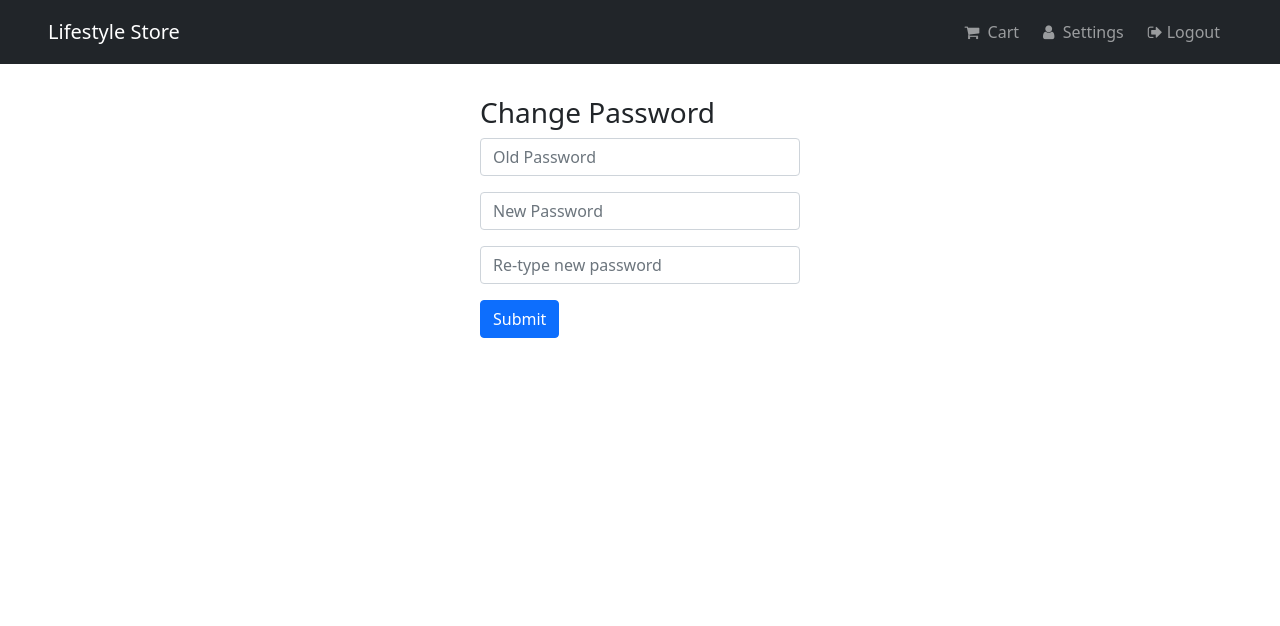
After one commit to Rguptaah/Simple-E-commerce-website, a PHP site: page /settings.php in a window 1280 px wide. The commit adds this page. Shown: the top 626 px of the page. Run offline with PHP 8.4, Linux system fonts and the light colour scheme; the visitor is signed in with stand-in values (Sample User, id 1); data that the repository does not hold is empty.

Commit message:
some php is added for cart and setting

```diff
--- a/login_submit.php
+++ b/login_submit.php
@@ -10,6 +10,7 @@ if (isset($_POST['submit'])) {
         echo "There is no any user registered with this email";
     } else {
         $row = mysqli_fetch_array($result);
+        $name = $_SESSION['username'];
         $_SESSION['email'] = $email;
         $_SESSION['id'] = mysqli_insert_id($conn);
         header('location:products.php');
--- /dev/null
+++ b/settings.php
@@ -0,0 +1,60 @@
+<?php
+include("./includes/common.php");
+if (!isset($_SESSION['email'])) {
+    header("location:login.php");
+}
+if (isset($_SESSION['update'])) {
+    $new_password = $_POST['new_pass'];
+    $retype_password = $_POST['retype_pass'];
+    if ($new_password ===  $retype_password) {
+        $u = "Update `users` where id = ";
+    }
+}
+?>
+
+
+
+<!DOCTYPE html>
+<html lang="en">
+
+<head>
+    <meta charset="UTF-8">
+    <meta http-equiv="X-UA-Compatible" content="IE=edge">
+    <meta name="viewport" content="width=device-width, initial-scale=1.0">
+    <title>Settings</title>
+    <link rel="stylesheet" href="https://cdnjs.cloudflare.com/ajax/libs/font-awesome/4.7.0/css/font-awesome.min.css">
+    <link href="https://cdn.jsdelivr.net/npm/bootstrap@5.0.1/dist/css/bootstrap.min.css" rel="stylesheet" integrity="sha384-+0n0xVW2eSR5OomGNYDnhzAbDsOXxcvSN1TPprVMTNDbiYZCxYbOOl7+AMvyTG2x" crossorigin="anonymous">
+    <link rel="stylesheet" href="../style.css">
+</head>
+
+<body>
+    <?php include("./includes/header.php"); ?>
+    <section class="my-5 mx-auto w-25">
+        <form class="py-5" action="" method="post">
+            <h3 class="text-capitalize">change password</h3>
+            <div class="mb-3">
+                <input type="text" class="form-control" placeholder="Old Password" id="old-pass" aria-describedby="emailHelp" required>
+            </div>
+            <div class="mb-3">
+                <input type="password" class="form-control" placeholder="New Password" id="new-pass" name="new_pass" required>
+            </div>
+            <div class="mb-3">
+                <input type="text" class="form-control" placeholder="Re-type new password" id="retype-newpass" name="retype_pass" required>
+            </div>
+            <button type="submit" class="btn btn-primary d-block w-auto" name="update"> Submit</button>
+        </form>
+        </div>
+        </form>
+
+    </section>
+
+    </section>
+
+    <?php include('./includes/footer.php'); ?>
+
+    <script src="https://cdn.jsdelivr.net/npm/bootstrap@5.0.1/dist/js/bootstrap.bundle.min.js" integrity="sha384-gtEjrD/SeCtmISkJkNUaaKMoLD0//ElJ19smozuHV6z3Iehds+3Ulb9Bn9Plx0x4" crossorigin="anonymous"></script>
+
+
+</body>
+
+</html>
--- a/style.css
+++ b/style.css
@@ -48,9 +48,14 @@ footer {
 }
 
 .img-size {
-    height: 150px;
+    width: 100%;
+    height: 120px;
 }
 
 .main {
     padding-top: 200px;
 }
+
+.item div {
+    height: 500px;
+}
```
Also changed, not shown: cart.php (added, +51 -0 lines), includes/check_if_added.php (added, +14 -0 lines), signup_script.php (+14 -7 lines).
